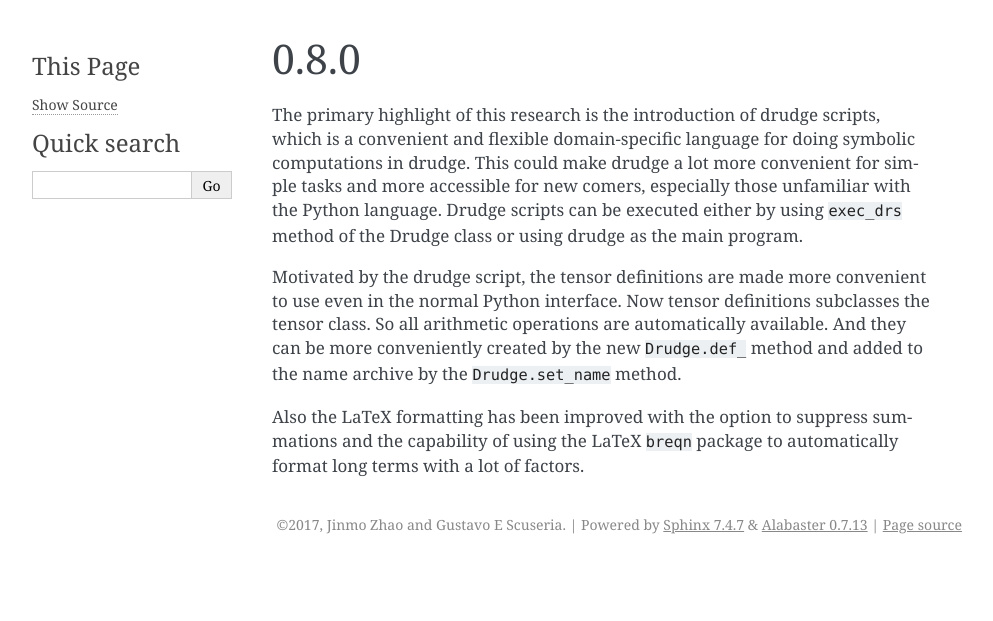
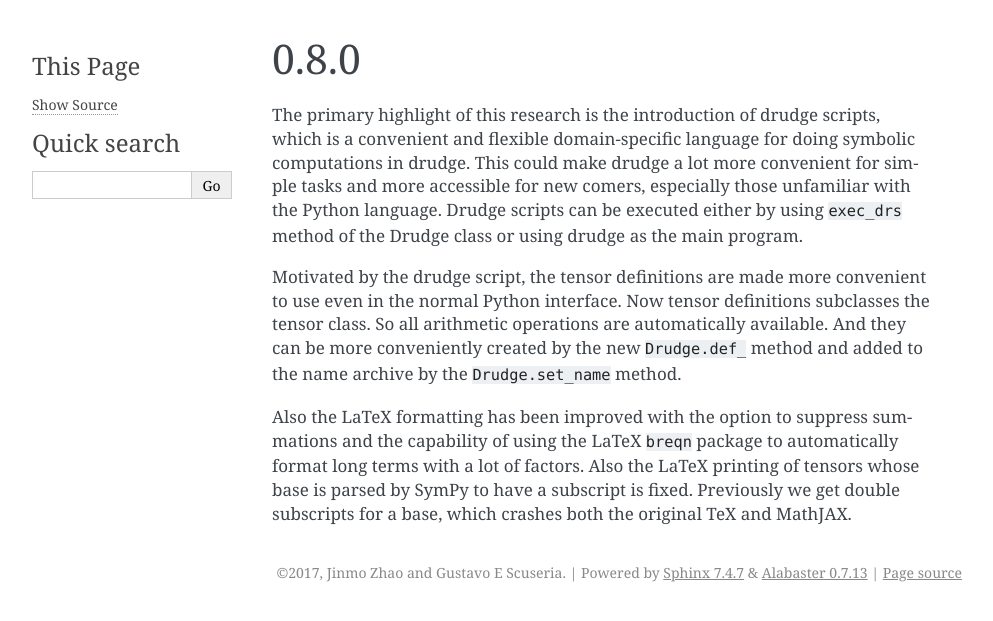
Before and after one commit to tschijnmo/drudge, a Sphinx documentation site: the page built from docs/releases/0_8_0.rst, in a window 1280 px wide. Shown: the top 621 px of the page, without its empty margins (148-1141 px from the left). Built offline with Sphinx 7.4.7, drawn with Linux system fonts in a browser that asks for light colours.

Commit message:
Update release note for 0.8.0

```diff
--- a/docs/releases/0_8_0.rst
+++ b/docs/releases/0_8_0.rst
@@ -16,4 +16,7 @@ added to the name archive by the ``Drudge.set_name`` method.
 
 Also the LaTeX formatting has been improved with the option to suppress
 summations and the capability of using the LaTeX ``breqn`` package to
-automatically format long terms with a lot of factors.
+automatically format long terms with a lot of factors.  Also the LaTeX printing
+of tensors whose base is parsed by SymPy to have a subscript is fixed.
+Previously we get double subscripts for a base, which crashes both the original
+TeX and MathJAX.
```
